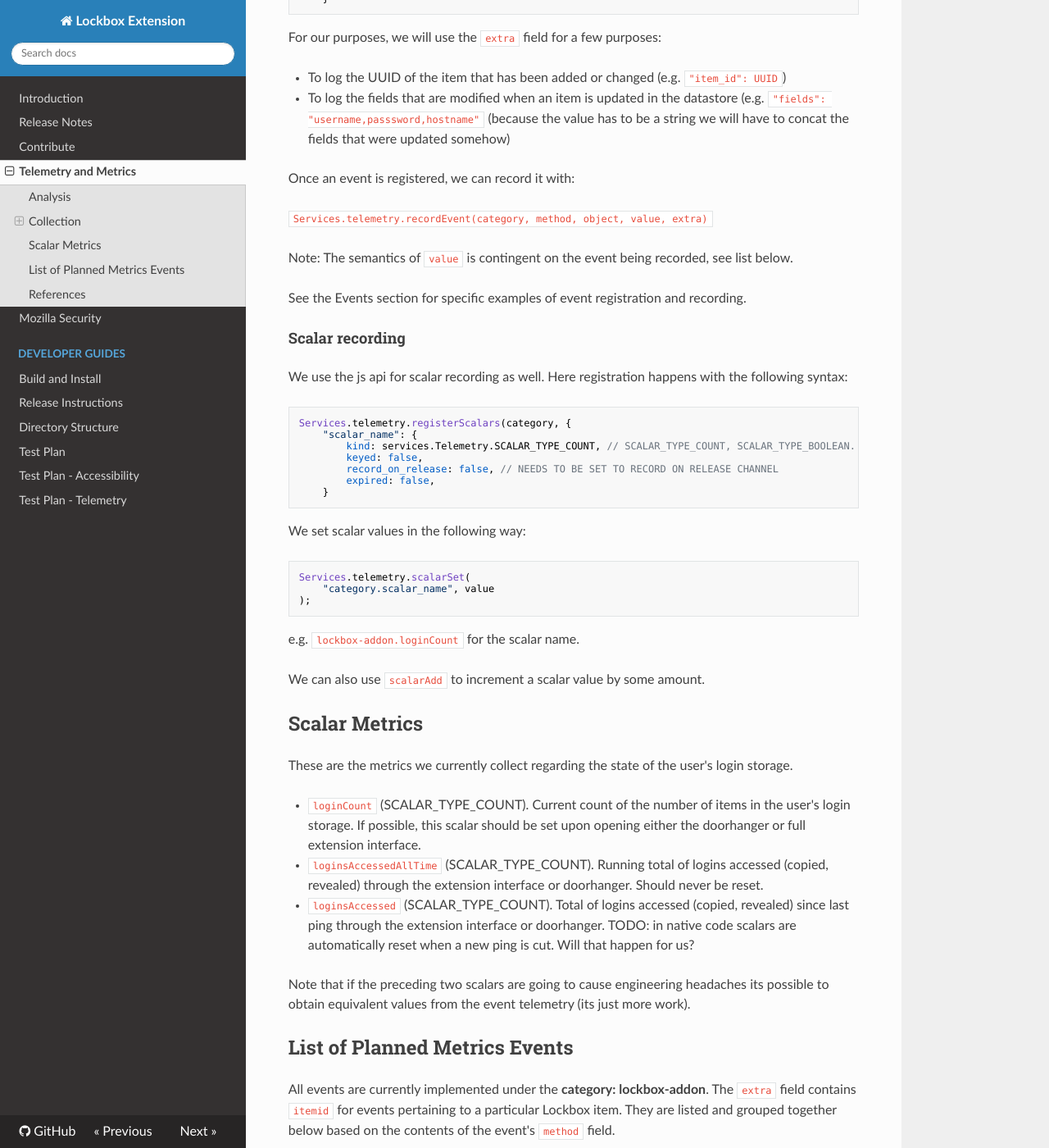
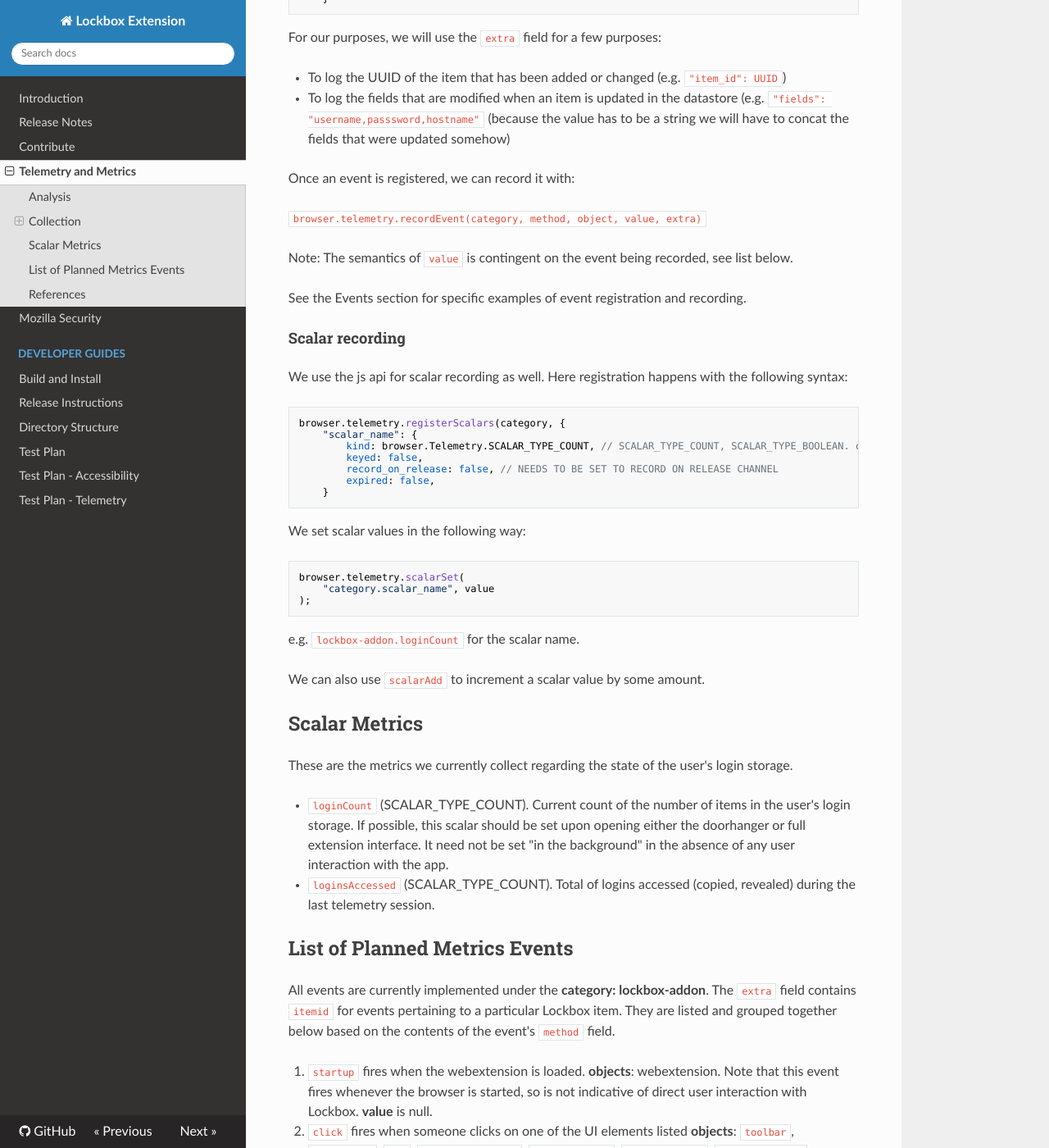
Before and after one commit to mozilla-lockwise/lockwise-addon, an MkDocs documentation site: the page built from docs/metrics.md, in a window 1280 px wide and 1400 px high, scrolled down 2172 px. Shown: the whole window at 82% size. Built offline with MkDocs 1.6.1, drawn with Linux system fonts in a browser that asks for light colours; nearby versions of some CDN libraries; old or Windows-style settings are respelled for this version of MkDocs; some of the changed text lies outside the part shown.

Commit message:
address Jared's review

````diff
--- a/docs/metrics.md
+++ b/docs/metrics.md
@@ -62,13 +62,13 @@
 The API takes care of the timestamp for us. We just need to define `category`, `method`, `object` and `extra` (`value` is optional and we won't use it).
 
 
-Events are defined by **registering** them using a call to `Services.telemetry.registerEvents(category, eventData)`.
+Events are defined by **registering** them using a call to `browser.telemetry.registerEvents(category, eventData)`.
 
 Here's a breakdown of how a to register a typical event:
 
 
 ```javascript
-Services.telemetry.registerEvents("event_category", {
+browser.telemetry.registerEvents("event_category", {
     "event_name": {
         methods: ["click", ... ], // types of events that can occur
         objects: ["a_button", ... ], // objects event can occur on
@@ -83,7 +83,7 @@
 
 Once an event is registered, we can record it with:
 
-`Services.telemetry.recordEvent(category, method, object, value, extra)`
+`browser.telemetry.recordEvent(category, method, object, value, extra)`
 
 Note: The semantics of `value` is contingent on the event being recorded, see list below.
 
@@ -94,9 +94,9 @@
 We use the js api for scalar recording as well. Here registration happens with the following syntax:
 
 ```javascript
-Services.telemetry.registerScalars(category, {
+browser.telemetry.registerScalars(category, {
 	"scalar_name": {
-		kind: services.Telemetry.SCALAR_TYPE_COUNT, // SCALAR_TYPE_COUNT, SCALAR_TYPE_BOOLEAN. or SCALAR_TYPE_STRING
+		kind: browser.Telemetry.SCALAR_TYPE_COUNT, // SCALAR_TYPE_COUNT, SCALAR_TYPE_BOOLEAN. or SCALAR_TYPE_STRING
 		keyed: false,
 		record_on_release: false, // NEEDS TO BE SET TO RECORD ON RELEASE CHANNEL
 		expired: false,
@@ -105,7 +105,7 @@
 We set scalar values in the following way:
 
 ```javascript
-Services.telemetry.scalarSet(
+browser.telemetry.scalarSet(
 	"category.scalar_name", value
 );
 ```
@@ -117,13 +117,10 @@
 
 These are the metrics we currently collect regarding the state of the user's login storage.
 
-- `loginCount` (SCALAR_TYPE_COUNT). Current count of the number of items in the user's login storage. If possible, this scalar should be set upon opening either the doorhanger or full extension interface.
+- `loginCount` (SCALAR_TYPE_COUNT). Current count of the number of items in the user's login storage. If possible, this scalar should be set upon opening either the doorhanger or full extension interface. It need not be set "in the background" in the absence of any user interaction with the app.
 
-- `loginsAccessedAllTime` (SCALAR_TYPE_COUNT). Running total of logins accessed (copied, revealed) through the extension interface or doorhanger. Should never be reset.
+- `loginsAccessed` (SCALAR_TYPE_COUNT). Total of logins accessed (copied, revealed) during the last telemetry session.
 
-- `loginsAccessed` (SCALAR_TYPE_COUNT). Total of logins accessed (copied, revealed) since last ping through the extension interface or doorhanger. TODO: in native code scalars are automatically reset when a new ping is cut. Will that happen for us?
-
-Note that if the preceding two scalars are going to cause engineering headaches its possible to obtain equivalent values from the event telemetry (its just more work).
 
 ## List of Planned Metrics Events
 
@@ -139,11 +136,11 @@
 
 5. `item_selected` fires when a user clicks an item in the itemlist. **objects** manager, doorhanger  **value** is null
 
-6. `copy_password` and `copy_username` fire when a user copies their username or password from an item. **objects**: `item_detail_manager`, `item_detail_doorhanger` **value** is null
+6. `copy_password` and `copy_username` fire when a user copies their username or password from an item. **objects**: `item_detail_manager`, `item_detail_doorhanger` **value** is null. item GUID should be in the extra field.
 
-7. `reveal_password` fires when a user reveals a password from within the item detail view. **objects**: `item_detail_manager`, `item_detail_doorhanger` **value** is null
+7. `reveal_password` fires when a user reveals a password from within the item detail view. **objects**: `item_detail_manager`, `item_detail_doorhanger` **value** is null item GUID should be in the extra field.
 
-8. `open_website` fires when a user clicks to open a credential's associated web address. **objects**: `item_detail_manager`, `item_detail_doorhanger` **value** is null
+8. `open_website` fires when a user clicks to open a credential's associated web address. **objects**: `item_detail_manager`, `item_detail_doorhanger` **value** is null item GUID should be in the extra field.
 
 
 
````
Also changed, not shown: other parts of docs/metrics.md (+1 -1 lines).
